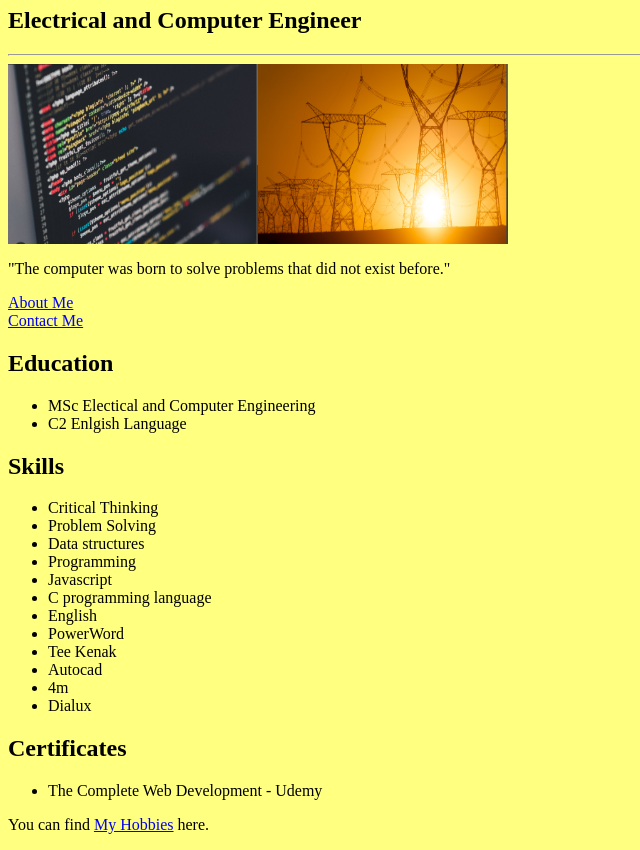
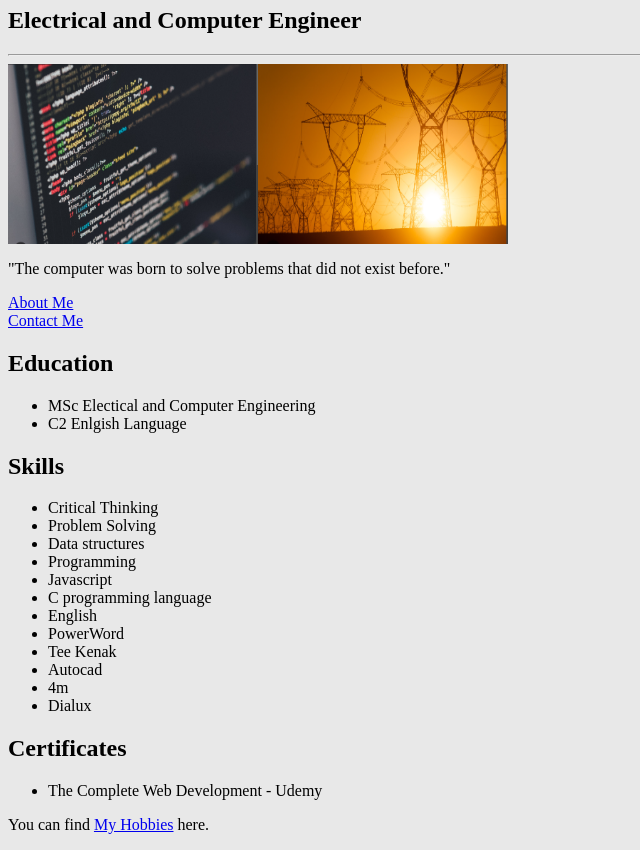
Before and after one commit to AvellasZ/My-Resume, a plain HTML site: page index.html in a window 1280 px wide. Shown: the part 73-923 px from the top of the page, without its empty margins (0-640 px from the left). Drawn offline with Linux system fonts and the light colour scheme.

Commit message:
Update index.html

```diff
--- a/index.html
+++ b/index.html
@@ -4,7 +4,7 @@
         <title>My Resume</title>
         <style>
            html {
-            background-color: rgb(255, 255, 128);
+            background-color: rgb(232,232,232);
            }
             .home_images {
                 display: flex;
```
